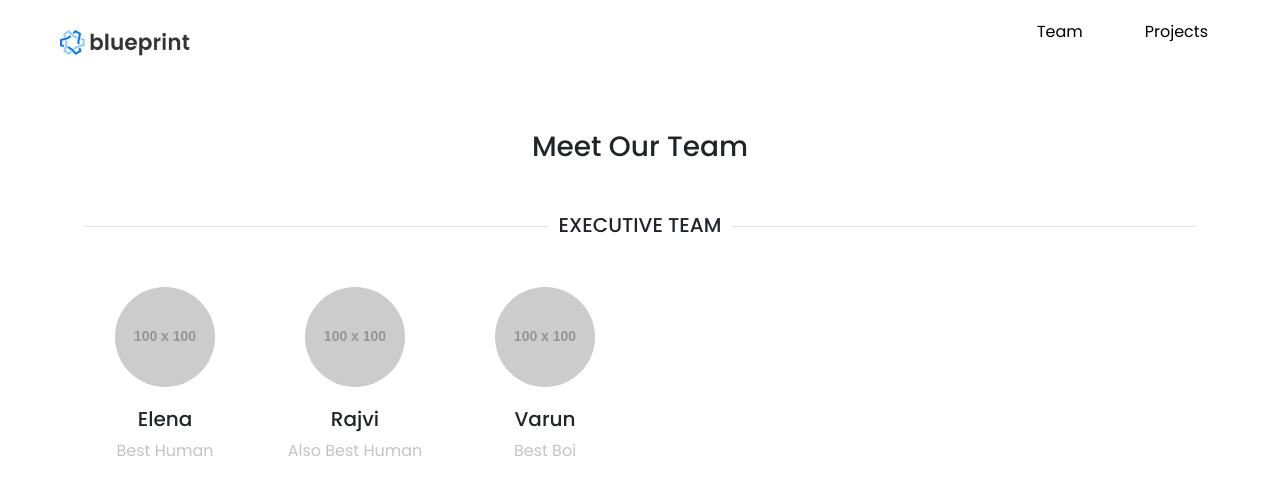
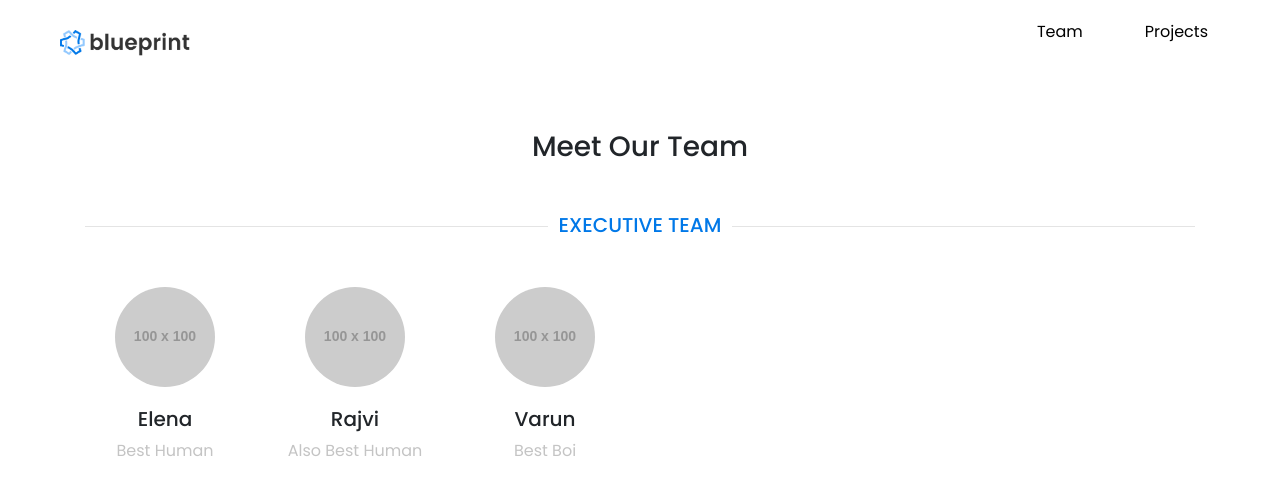
Before and after one commit to uoftblueprint/uoftblueprint.github.io, a React (Create React App) app: page /team in a window 1280 px wide. Shown: the top 494 px of the page. Built offline with nearby package versions, Linux system fonts and the light colour scheme.

Commit message:
changed header colour

```diff
--- a/src/Pages/Team/Team.css
+++ b/src/Pages/Team/Team.css
@@ -20,6 +20,7 @@ body {
 .Header {
   background: #fff;
   padding: 0 10px;
+  color: #0078e8;
 }
 
 .HeaderStyle {
```
